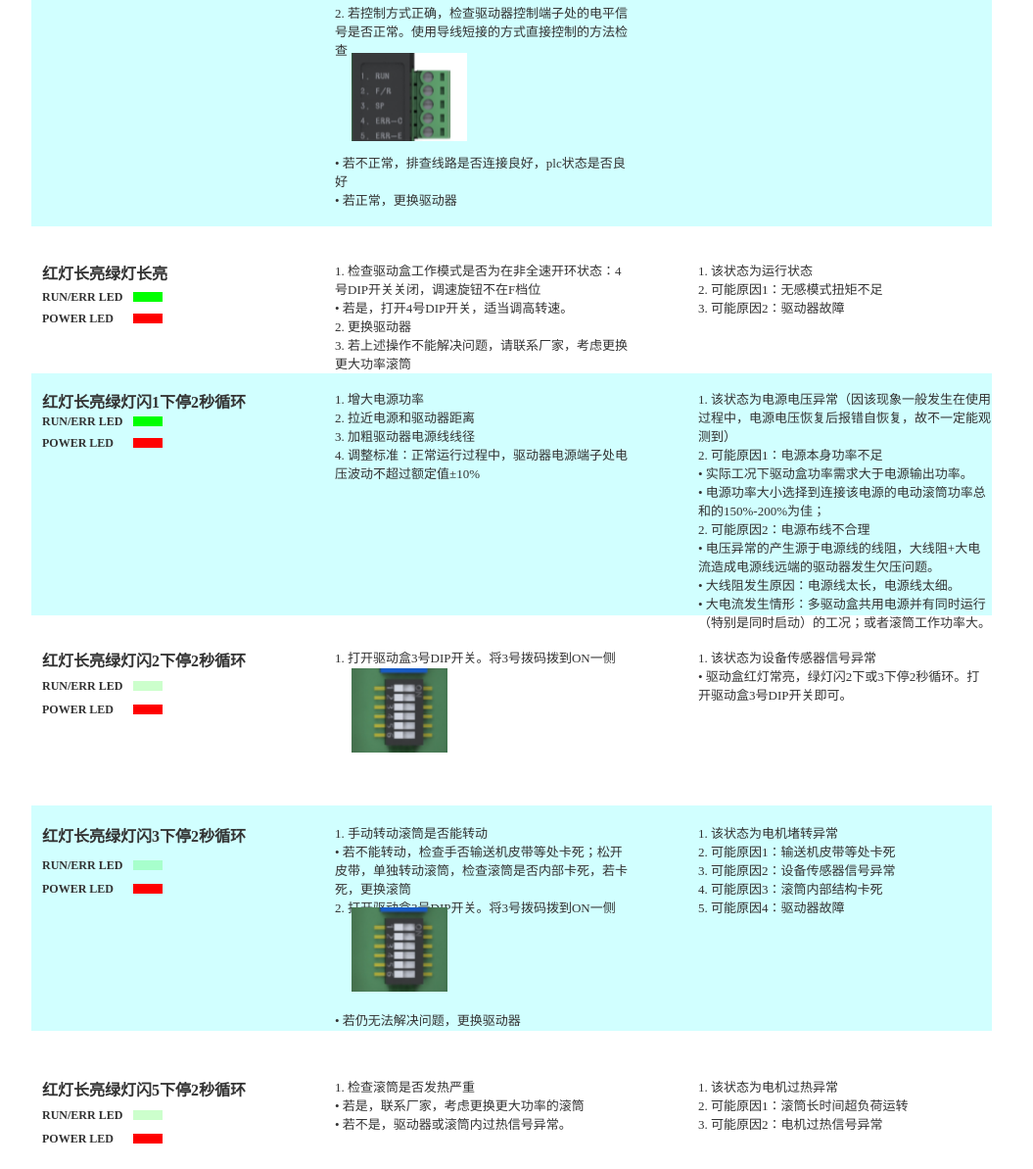
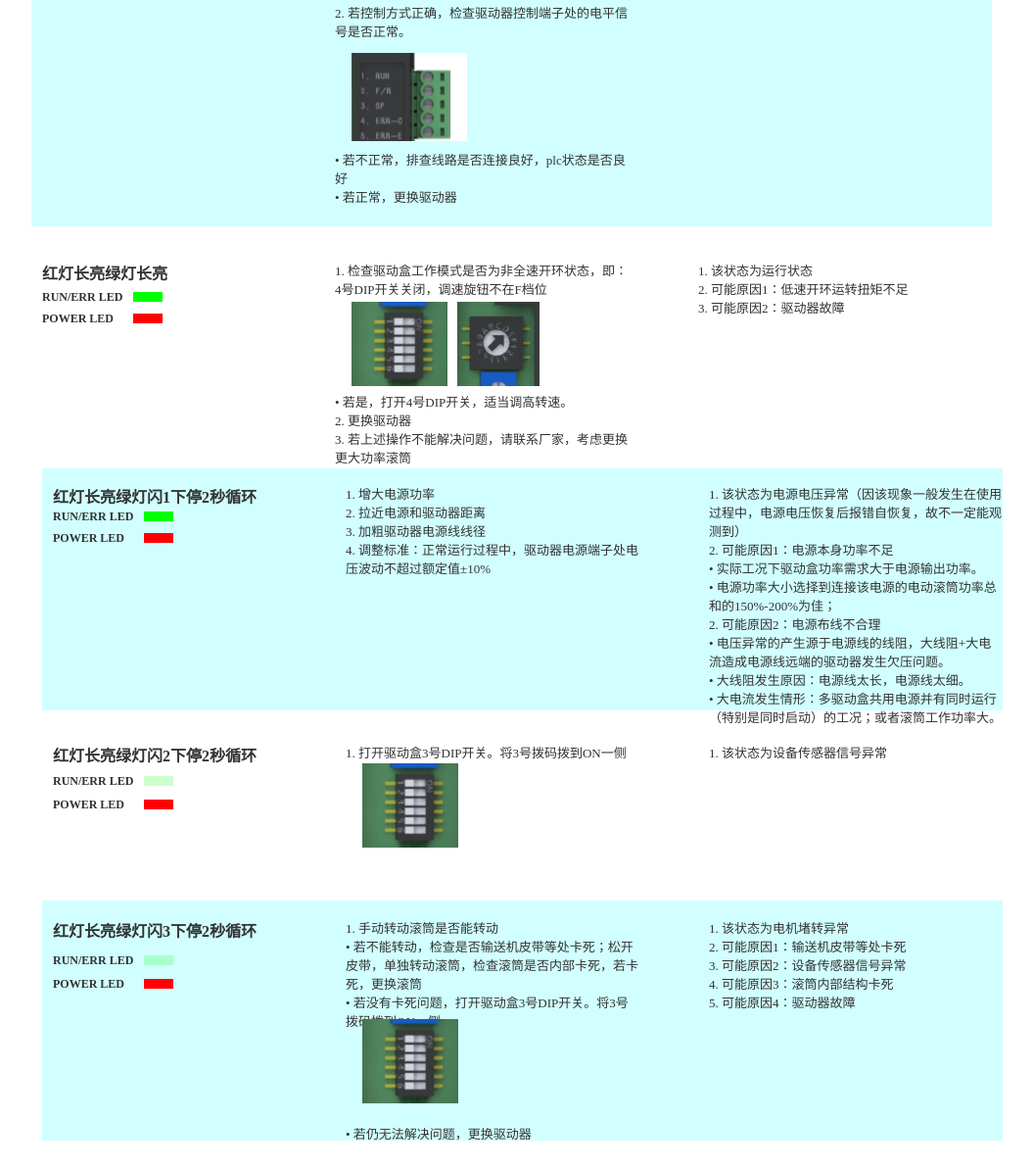
Before and after one commit to xberg1759/CONTROLLER_DEALING, a plain HTML site: page index.html in a window 1280 px wide. Shown: the part 1277-2470 px from the top of the page at 98% size, without its empty margins (2-1057 px from the left). Drawn offline with Linux system fonts and the light colour scheme.

Commit message:
细节更改

```diff
--- a/files/index/styles.css
+++ b/files/index/styles.css
@@ -3,7 +3,7 @@ body {
   background-image:none;
   position:static;
   left:auto;
-  width:1016px;
+  width:1026px;
   margin-left:0;
   margin-right:0;
   text-align:left;
@@ -17,7 +17,7 @@ body {
   left:0px;
   top:0px;
   width:981px;
-  height:230px;
+  height:245px;
   background:inherit;
   background-color:rgba(102, 255, 255, 1);
   border:none;
@@ -31,10 +31,10 @@ body {
 }
 #u0 {
   position:absolute;
-  left:34px;
-  top:2099px;
+  left:45px;
+  top:2196px;
   width:981px;
-  height:230px;
+  height:245px;
   opacity:0.3;
   font-family:'微软雅黑 Bold', '微软雅黑 Regular', '微软雅黑';
   font-weight:700;
@@ -43,7 +43,7 @@ body {
 #u1 {
   position:absolute;
   left:2px;
-  top:107px;
+  top:114px;
   width:977px;
   visibility:hidden;
   word-wrap:break-word;
@@ -67,8 +67,8 @@ body {
 }
 #u2 {
   position:absolute;
-  left:34px;
-  top:1658px;
+  left:45px;
+  top:1755px;
   width:981px;
   height:247px;
   opacity:0.3;
@@ -192,8 +192,8 @@ body {
 }
 #u9 {
   position:absolute;
-  left:138px;
-  top:1702px;
+  left:149px;
+  top:1799px;
   width:30px;
   height:10px;
   opacity:0.2;
@@ -242,8 +242,8 @@ body {
 }
 #u11 {
   position:absolute;
-  left:138px;
-  top:1724px;
+  left:149px;
+  top:1821px;
   width:30px;
   height:10px;
   font-size:12px;
@@ -265,8 +265,8 @@ body {
 }
 #u13 {
   position:absolute;
-  left:45px;
-  top:1748px;
+  left:56px;
+  top:1845px;
   width:210px;
   height:210px;
 }
@@ -294,8 +294,8 @@ body {
 }
 #u15 {
   position:absolute;
-  left:138px;
-  top:1972px;
+  left:149px;
+  top:2069px;
   width:30px;
   height:10px;
   opacity:0.2;
@@ -344,8 +344,8 @@ body {
 }
 #u17 {
   position:absolute;
-  left:138px;
-  top:1996px;
+  left:149px;
+  top:2093px;
   width:30px;
   height:10px;
   font-size:12px;
@@ -367,8 +367,8 @@ body {
 }
 #u19 {
   position:absolute;
-  left:45px;
-  top:2020px;
+  left:56px;
+  top:2117px;
   width:210px;
   height:210px;
 }
@@ -396,8 +396,8 @@ body {
 }
 #u21 {
   position:absolute;
-  left:138px;
-  top:2155px;
+  left:149px;
+  top:2252px;
   width:30px;
   height:10px;
   opacity:0.2;
@@ -446,8 +446,8 @@ body {
 }
 #u23 {
   position:absolute;
-  left:138px;
-  top:2179px;
+  left:149px;
+  top:2276px;
   width:30px;
   height:10px;
   font-size:12px;
@@ -469,8 +469,8 @@ body {
 }
 #u25 {
   position:absolute;
-  left:45px;
-  top:2203px;
+  left:56px;
+  top:2300px;
   width:210px;
   height:210px;
 }
@@ -498,8 +498,8 @@ body {
 }
 #u27 {
   position:absolute;
-  left:138px;
-  top:2410px;
+  left:149px;
+  top:2507px;
   width:30px;
   height:10px;
   opacity:0.2;
@@ -548,8 +548,8 @@ body {
 }
 #u29 {
   position:absolute;
-  left:138px;
-  top:2434px;
+  left:149px;
+  top:2531px;
   width:30px;
   height:10px;
   font-size:12px;
@@ -571,8 +571,8 @@ body {
 }
 #u31 {
   position:absolute;
-  left:45px;
-  top:2461px;
+  left:56px;
+  top:2558px;
   width:210px;
   height:210px;
 }
@@ -603,8 +603,8 @@ body {
 }
 #u33 {
   position:absolute;
-  left:45px;
-  top:1700px;
+  left:56px;
+  top:1797px;
   width:84px;
   height:16px;
   font-family:'微软雅黑 Bold', '微软雅黑 Regular', '微软雅黑';
@@ -639,8 +639,8 @@ body {
 }
 #u35 {
   position:absolute;
-  left:45px;
-  top:1722px;
+  left:56px;
+  top:1819px;
   width:73px;
   height:16px;
   font-family:'微软雅黑 Bold', '微软雅黑 Regular', '微软雅黑';
@@ -675,8 +675,8 @@ body {
 }
 #u37 {
   position:absolute;
-  left:45px;
-  top:2153px;
+  left:56px;
+  top:2250px;
   width:84px;
   height:16px;
   font-family:'微软雅黑 Bold', '微软雅黑 Regular', '微软雅黑';
@@ -711,8 +711,8 @@ body {
 }
 #u39 {
   position:absolute;
-  left:45px;
-  top:2177px;
+  left:56px;
+  top:2274px;
   width:73px;
   height:16px;
   font-family:'微软雅黑 Bold', '微软雅黑 Regular', '微软雅黑';
@@ -747,8 +747,8 @@ body {
 }
 #u41 {
   position:absolute;
-  left:45px;
-  top:1970px;
+  left:56px;
+  top:2067px;
   width:84px;
   height:16px;
   font-family:'微软雅黑 Bold', '微软雅黑 Regular', '微软雅黑';
@@ -783,8 +783,8 @@ body {
 }
 #u43 {
   position:absolute;
-  left:45px;
-  top:1994px;
+  left:56px;
+  top:2091px;
   width:73px;
   height:16px;
   font-family:'微软雅黑 Bold', '微软雅黑 Regular', '微软雅黑';
@@ -819,8 +819,8 @@ body {
 }
 #u45 {
   position:absolute;
-  left:45px;
-  top:2408px;
+  left:56px;
+  top:2505px;
   width:84px;
   height:16px;
   font-family:'微软雅黑 Bold', '微软雅黑 Regular', '微软雅黑';
@@ -855,8 +855,8 @@ body {
 }
 #u47 {
   position:absolute;
-  left:45px;
-  top:2432px;
+  left:56px;
+  top:2529px;
   width:73px;
   height:16px;
   font-family:'微软雅黑 Bold', '微软雅黑 Regular', '微软雅黑';
@@ -876,7 +876,7 @@ body {
   left:0px;
   top:0px;
   width:300px;
-  height:50px;
+  height:17px;
   background:inherit;
   background-color:rgba(255, 255, 255, 0);
   border:none;
@@ -887,10 +887,10 @@ body {
 }
 #u49 {
   position:absolute;
-  left:715px;
-  top:1938px;
-  width:300px;
-  height:50px;
+  left:726px;
+  top:2035px;
+  width:300px;
+  height:17px;
 }
 #u50 {
   position:absolute;
@@ -1703,8 +1703,8 @@ body {
 }
 #u97 {
   position:absolute;
-  left:45px;
-  top:1674px;
+  left:56px;
+  top:1771px;
   width:212px;
   height:22px;
   font-family:'微软雅黑 Bold', '微软雅黑 Regular', '微软雅黑';
@@ -1735,8 +1735,8 @@ body {
 }
 #u99 {
   position:absolute;
-  left:715px;
-  top:1674px;
+  left:726px;
+  top:1771px;
   width:300px;
   height:218px;
 }
@@ -1855,8 +1855,8 @@ body {
 }
 #u107 {
   position:absolute;
-  left:344px;
-  top:1674px;
+  left:355px;
+  top:1771px;
   width:300px;
   height:84px;
 }
@@ -1887,8 +1887,8 @@ body {
 }
 #u109 {
   position:absolute;
-  left:45px;
-  top:1938px;
+  left:56px;
+  top:2035px;
   width:212px;
   height:22px;
   font-family:'微软雅黑 Bold', '微软雅黑 Regular', '微软雅黑';
@@ -1919,8 +1919,8 @@ body {
 }
 #u111 {
   position:absolute;
-  left:344px;
-  top:1938px;
+  left:355px;
+  top:2035px;
   width:300px;
   height:151px;
 }
@@ -1940,8 +1940,8 @@ body {
 }
 #u113 {
   position:absolute;
-  left:361px;
-  top:1959px;
+  left:372px;
+  top:2056px;
   width:98px;
   height:86px;
 }
@@ -1958,7 +1958,7 @@ body {
   left:0px;
   top:0px;
   width:300px;
-  height:202px;
+  height:218px;
   background:inherit;
   background-color:rgba(255, 255, 255, 0);
   border:none;
@@ -1969,10 +1969,10 @@ body {
 }
 #u115 {
   position:absolute;
-  left:344px;
-  top:2117px;
-  width:300px;
-  height:202px;
+  left:355px;
+  top:2214px;
+  width:300px;
+  height:218px;
 }
 #u116 {
   position:absolute;
@@ -1997,8 +1997,8 @@ body {
 }
 #u117 {
   position:absolute;
-  left:715px;
-  top:2117px;
+  left:726px;
+  top:2214px;
   width:300px;
   height:92px;
 }
@@ -2029,8 +2029,8 @@ body {
 }
 #u119 {
   position:absolute;
-  left:45px;
-  top:2117px;
+  left:56px;
+  top:2214px;
   width:212px;
   height:22px;
   font-family:'微软雅黑 Bold', '微软雅黑 Regular', '微软雅黑';
@@ -2123,8 +2123,8 @@ body {
 }
 #u125 {
   position:absolute;
-  left:45px;
-  top:2376px;
+  left:56px;
+  top:2473px;
   width:212px;
   height:22px;
   font-family:'微软雅黑 Bold', '微软雅黑 Regular', '微软雅黑';
@@ -2213,8 +2213,8 @@ body {
 }
 #u131 {
   position:absolute;
-  left:715px;
-  top:2376px;
+  left:726px;
+  top:2473px;
   width:300px;
   height:67px;
 }
@@ -2234,8 +2234,8 @@ body {
 }
 #u133 {
   position:absolute;
-  left:361px;
-  top:2203px;
+  left:372px;
+  top:2317px;
   width:98px;
   height:86px;
 }
@@ -2373,8 +2373,8 @@ body {
 }
 #u143 {
   position:absolute;
-  left:344px;
-  top:2376px;
+  left:355px;
+  top:2473px;
   width:300px;
   height:50px;
 }
@@ -2658,8 +2658,8 @@ body {
 }
 #u160 {
   position:absolute;
-  left:45px;
-  top:2609px;
+  left:56px;
+  top:2706px;
   width:955px;
   height:24px;
   font-family:'微软雅黑 Bold', '微软雅黑 Regular', '微软雅黑';
@@ -2673,3 +2673,47 @@ body {
   width:955px;
   white-space:nowrap;
 }
+#u162_img {
+  position:absolute;
+  left:0px;
+  top:0px;
+  width:98px;
+  height:86px;
+}
+#u162 {
+  position:absolute;
+  left:361px;
+  top:1585px;
+  width:98px;
+  height:86px;
+}
+#u163 {
+  position:absolute;
+  left:2px;
+  top:35px;
+  width:94px;
+  visibility:hidden;
+  word-wrap:break-word;
+}
+#u164_img {
+  position:absolute;
+  left:0px;
+  top:0px;
+  width:84px;
+  height:86px;
+}
+#u164 {
+  position:absolute;
+  left:469px;
+  top:1585px;
+  width:84px;
+  height:86px;
+}
+#u165 {
+  position:absolute;
+  left:2px;
+  top:35px;
+  width:80px;
+  visibility:hidden;
+  word-wrap:break-word;
+}
--- a/index.html
+++ b/index.html
@@ -280,7 +280,7 @@
         <div id="u49_div" class=""></div>
         <!-- Unnamed () -->
         <div id="u50" class="text">
-          <p><span>1. 该状态为设备传感器信号异常</span></p><p><span>&#149; 驱动盒红灯常亮，绿灯闪2下或3下停2秒循环。打开驱动盒3号DIP开关即可。</span></p>
+          <p><span>1. 该状态为设备传感器信号异常</span></p>
         </div>
       </div>
 
@@ -460,7 +460,7 @@
         <div id="u89_div" class=""></div>
         <!-- Unnamed () -->
         <div id="u90" class="text">
-          <p><span style="font-family:'微软雅黑';font-weight:400;">1. 找到控制器版本号（侧面标签第三行</span><span style="font-family:'微软雅黑 Bold', '微软雅黑 Regular', '微软雅黑';font-weight:700;">软件版本</span><span style="font-family:'微软雅黑';font-weight:400;">），不同版本，控制方式可能不一致确认控制方式是否正确。</span></p><p><span style="font-family:'微软雅黑';font-weight:400;"><br></span></p><p><span style="font-family:'微软雅黑';font-weight:400;"><br></span></p><p><span style="font-family:'微软雅黑';font-weight:400;"><br></span></p><p><span style="font-family:'微软雅黑';font-weight:400;"><br></span></p><p><span style="font-family:'微软雅黑';font-weight:400;"><br></span></p><p><span style="font-family:'微软雅黑';font-weight:400;"><br></span></p><p><span style="font-family:'微软雅黑';font-weight:400;">2. 若控制方式正确，检查驱动器控制端子处的电平信号是否正常。使用导线短接的方式直接控制的方法检查</span></p><p><span style="font-family:'微软雅黑';font-weight:400;"><br></span></p><p><span style="font-family:'微软雅黑';font-weight:400;"><br></span></p><p><span style="font-family:'微软雅黑';font-weight:400;"><br></span></p><p><span style="font-family:'微软雅黑';font-weight:400;"><br></span></p><p><span style="font-family:'微软雅黑';font-weight:400;"><br></span></p><p><span style="font-family:'微软雅黑';font-weight:400;"><br></span></p><p><span style="font-family:'微软雅黑';font-weight:400;">&#149; 若不正常，排查线路是否连接良好，plc状态是否良好</span></p><p><span style="font-family:'微软雅黑';font-weight:400;">&#149; 若正常，更换驱动器</span></p>
+          <p><span style="font-family:'微软雅黑';font-weight:400;">1. 找到控制器版本号（侧面标签第三行</span><span style="font-family:'微软雅黑 Bold', '微软雅黑 Regular', '微软雅黑';font-weight:700;">软件版本</span><span style="font-family:'微软雅黑';font-weight:400;">），不同版本，控制方式可能不一致确认，控制方式是否正确。</span></p><p><span style="font-family:'微软雅黑';font-weight:400;"><br></span></p><p><span style="font-family:'微软雅黑';font-weight:400;"><br></span></p><p><span style="font-family:'微软雅黑';font-weight:400;"><br></span></p><p><span style="font-family:'微软雅黑';font-weight:400;"><br></span></p><p><span style="font-family:'微软雅黑';font-weight:400;"><br></span></p><p><span style="font-family:'微软雅黑';font-weight:400;"><br></span></p><p><span style="font-family:'微软雅黑';font-weight:400;">2. 若控制方式正确，检查驱动器控制端子处的电平信号是否正常。</span></p><p><span style="font-family:'微软雅黑';font-weight:400;"><br></span></p><p><span style="font-family:'微软雅黑';font-weight:400;"><br></span></p><p><span style="font-family:'微软雅黑';font-weight:400;"><br></span></p><p><span style="font-family:'微软雅黑';font-weight:400;"><br></span></p><p><span style="font-family:'微软雅黑';font-weight:400;"><br></span></p><p><span style="font-family:'微软雅黑';font-weight:400;"><br></span></p><p><span style="font-family:'微软雅黑';font-weight:400;"><br></span></p><p><span style="font-family:'微软雅黑';font-weight:400;">&#149; 若不正常，排查线路是否连接良好，plc状态是否良好</span></p><p><span style="font-family:'微软雅黑';font-weight:400;">&#149; 若正常，更换驱动器</span></p>
         </div>
       </div>
 
@@ -523,7 +523,7 @@
         <div id="u103_div" class=""></div>
         <!-- Unnamed () -->
         <div id="u104" class="text">
-          <p><span>1. 该状态为电源端子无电压输入</span></p><p><span>2. 可能原因1：电源故障</span></p><p><span>3. 可能原因2：线路故障</span></p><p><span>4. 可能原因3：驱动器故障</span></p>
+          <p><span>1. 该状态为驱动器断电状态</span></p><p><span>2. 可能原因1：电源故障</span></p><p><span>3. 可能原因2：线路故障</span></p><p><span>4. 可能原因3：驱动器故障</span></p>
         </div>
       </div>
 
@@ -577,7 +577,7 @@
         <div id="u115_div" class=""></div>
         <!-- Unnamed () -->
         <div id="u116" class="text">
-          <p><span>1. 手动转动滚筒是否能转动</span></p><p><span>&#149; 若不能转动，检查手否输送机皮带等处卡死；松开皮带，单独转动滚筒，检查滚筒是否内部卡死，若卡死，更换滚筒</span></p><p><span>2. 打开驱动盒3号DIP开关。将3号拨码拨到ON一侧</span></p><p><span><br></span></p><p><span><br></span></p><p><span><br></span></p><p><span><br></span></p><p><span><br></span></p><p><span><br></span></p><p><span>&#149; 若仍无法解决问题，更换驱动器</span></p>
+          <p><span>1. 手动转动滚筒是否能转动</span></p><p><span>&#149; 若不能转动，检查是否输送机皮带等处卡死；松开皮带，单独转动滚筒，检查滚筒是否内部卡死，若卡死，更换滚筒</span></p><p><span>&#149; 若没有卡死问题，打开驱动盒3号DIP开关。将3号拨码拨到ON一侧</span></p><p><span><br></span></p><p><span><br></span></p><p><span><br></span></p><p><span><br></span></p><p><span><br></span></p><p><span><br></span></p><p><span>&#149; 若仍无法解决问题，更换驱动器</span></p>
         </div>
       </div>
 
@@ -667,7 +667,7 @@
         <div id="u135_div" class=""></div>
         <!-- Unnamed () -->
         <div id="u136" class="text">
-          <p><span>1. 该状态为运行状态</span></p><p><span>2. 可能原因1：无感模式扭矩不足</span></p><p><span>3. 可能原因2：驱动器故障</span></p>
+          <p><span>1. 该状态为运行状态</span></p><p><span>2. 可能原因1：低速开环运转扭矩不足</span></p><p><span>3. 可能原因2：驱动器故障</span></p>
         </div>
       </div>
 
@@ -676,7 +676,7 @@
         <div id="u137_div" class=""></div>
         <!-- Unnamed () -->
         <div id="u138" class="text">
-          <p><span>1. 检查驱动盒工作模式是否为在非全速开环状态：4号DIP开关关闭，调速旋钮不在F档位</span></p><p><span>&#149; 若是，打开4号DIP开关，适当调高转速。</span></p><p><span>2. 更换驱动器</span></p><p><span>3. 若上述操作不能解决问题，请联系厂家，考虑更换更大功率滚筒</span></p>
+          <p><span>1. 检查驱动盒工作模式是否为非全速开环状态，即：4号DIP开关关闭，调速旋钮不在F档位</span></p><p><span><br></span></p><p><span><br></span></p><p><span><br></span></p><p><span><br></span></p><p><span><br></span></p><p><span><br></span></p><p><span>&#149; 若是，打开4号DIP开关，适当调高转速。</span></p><p><span>2. 更换驱动器</span></p><p><span>3. 若上述操作不能解决问题，请联系厂家，考虑更换更大功率滚筒</span></p>
         </div>
       </div>
 
@@ -786,6 +786,24 @@
           <p><span>END...................................................................................................................................................................</span></p>
         </div>
       </div>
+
+      <!-- Unnamed (图片) -->
+      <div id="u162" class="ax_default _图片">
+        <img id="u162_img" class="img " src="images/index/u113.png"/>
+        <!-- Unnamed () -->
+        <div id="u163" class="text" style="display:none; visibility: hidden">
+          <p><span></span></p>
+        </div>
+      </div>
+
+      <!-- Unnamed (图片) -->
+      <div id="u164" class="ax_default _图片">
+        <img id="u164_img" class="img " src="images/index/u164.png"/>
+        <!-- Unnamed () -->
+        <div id="u165" class="text" style="display:none; visibility: hidden">
+          <p><span></span></p>
+        </div>
+      </div>
     </div>
   </body>
 </html>
```
Also changed, not shown: files/index/data.js, images/index/u164.png (added).
